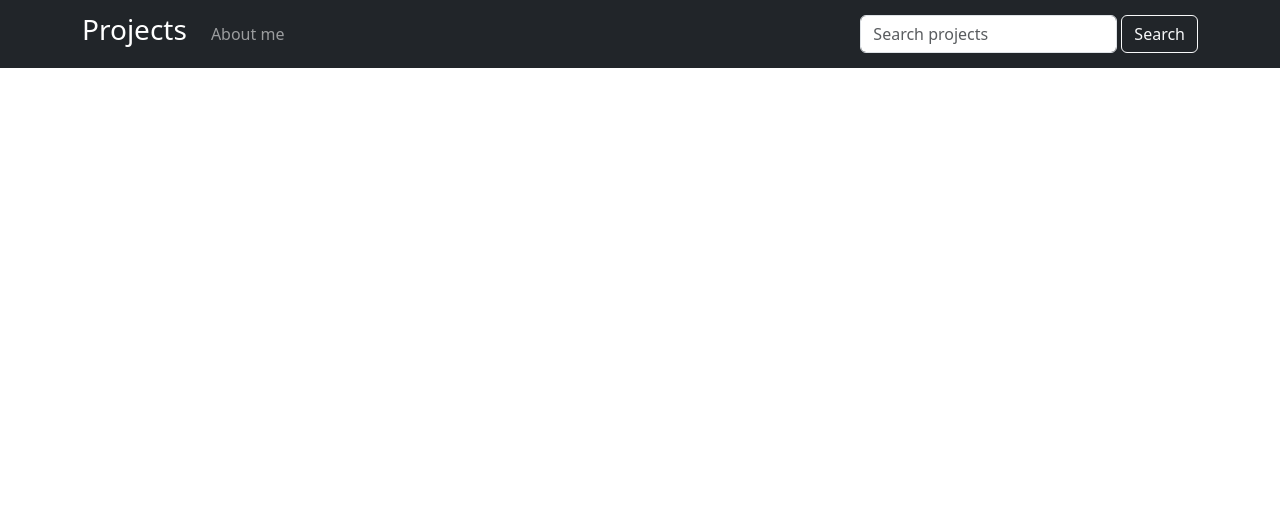
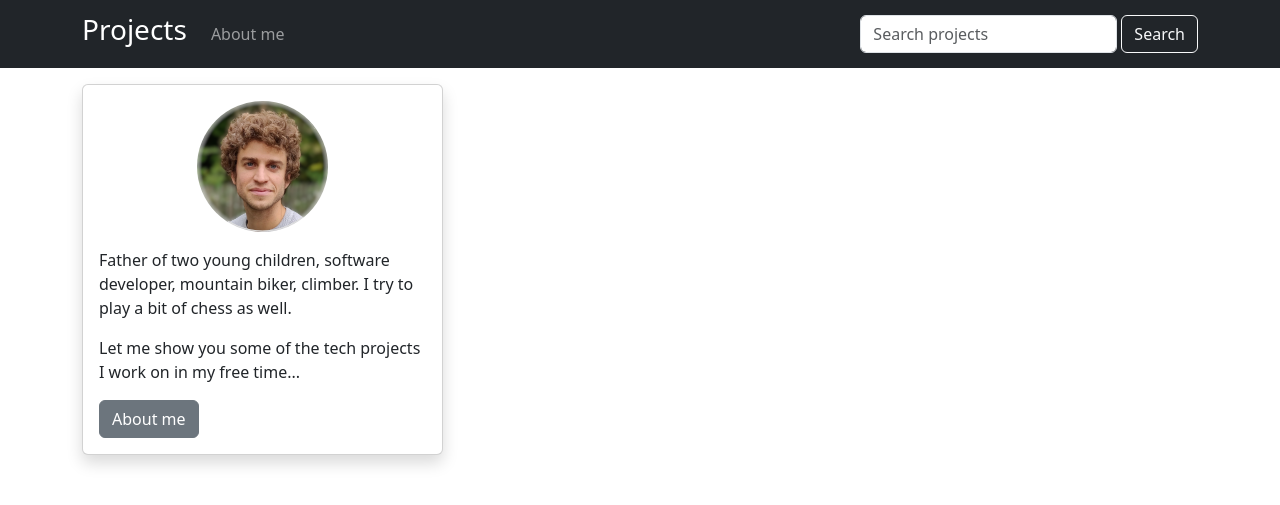
Before and after one commit to tomhaeck/portfolio, a Django app: page / in a window 1280 px wide. Shown: the top 505 px of the page. Run offline with Django 5.2, Linux system fonts and the light colour scheme; data that the repository does not hold is empty.

Commit message:
add myself as first card

```diff
--- a/projects/templates/projects/all_projects.html
+++ b/projects/templates/projects/all_projects.html
@@ -1,11 +1,33 @@
 {% extends 'projects/base.html' %}
+
+{% load static %}
 
 {% block content %}
 
 <div class="row g-3">
+
+<div class="col-md-4 d-flex">
+    <div class="card w-100 h-100 shadow">
+        <div class="card-body">
+            <p class="card-text">
+                <img src="{% static 'projects/images/tom-avatar.png' %}"
+                 alt="Photo of Tom Haeck"
+                 style="border-radius: 50%; display: block; width: 40%; margin-inline: auto;">
+            </p>
+            <p class="card-text">
+                Father of two young children, software developer, mountain biker, climber.
+                I try to play a bit of chess as well.</p>
+            <p class="card-text">
+                Let me show you some of the tech projects I work on in my free time...
+            </p>
+            <a href="{% url 'about_me' %}" class="btn btn-secondary">About me</a>
+        </div>
+    </div>
+</div>
+
 {% for project in projects %}
     <div class="col-md-4 d-flex">
-        <div class="card h-100 shadow">
+        <div class="card w-100 h-100 shadow">
             {% if project.cover_image %}
                 <img class="card-img-top mb-3 {% if project.in_progress %}in-progress-img{% endif %}"
                      src="{{ project.cover_image.url }}" alt="{{ project.title }}">
```
